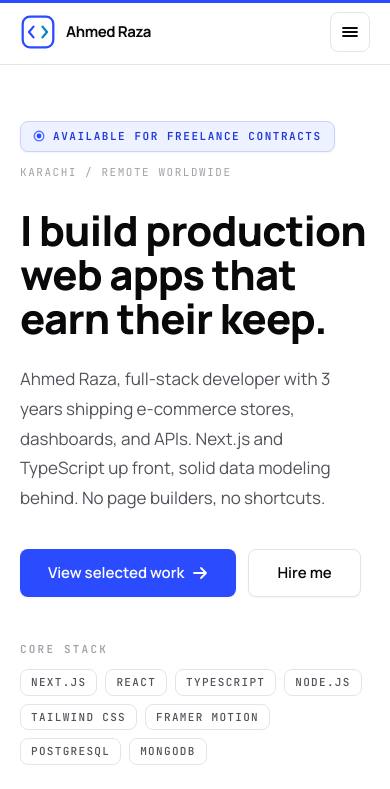
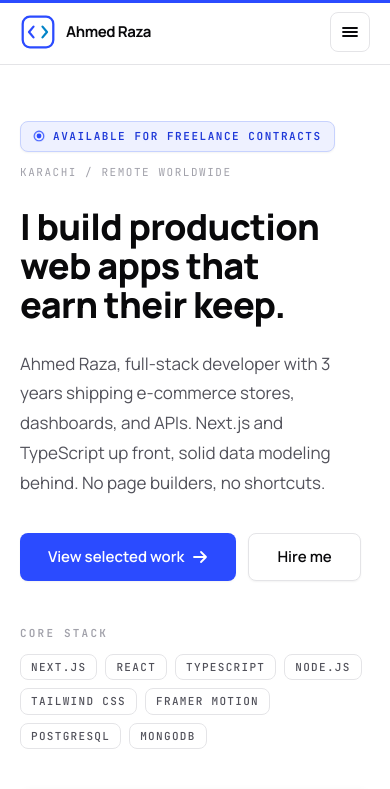
Before and after one commit to razakhan83/dev-portfolio, a Next.js app: page / in a window 390 px wide. Shown: the top 789 px of the page. Built offline with nearby package versions, Linux system fonts and the light colour scheme.

Commit message:
Fix mobile grid blowout: minmax(0,1fr) tracks + smaller hero on small screens

```diff
--- a/components/Hero.tsx
+++ b/components/Hero.tsx
@@ -21,7 +21,7 @@ function ArrowIcon() {
 export function Hero() {
   return (
     <section id="top" className="relative overflow-hidden">
-      <div className="mx-auto grid max-w-6xl gap-10 px-5 pb-16 pt-14 md:pt-20 lg:grid-cols-[1.05fr_0.95fr] lg:items-center lg:gap-14 lg:pb-24">
+      <div className="mx-auto grid max-w-6xl grid-cols-[minmax(0,1fr)] gap-10 px-5 pb-16 pt-14 md:pt-20 lg:grid-cols-[1.05fr_0.95fr] lg:items-center lg:gap-14 lg:pb-24">
         <motion.div variants={staggerParent} initial="hidden" animate="show">
           <motion.div variants={staggerChild} className="flex flex-wrap items-center gap-3">
             <span className="inline-flex items-center gap-2 rounded-md border border-brand-line bg-brand-soft px-3 py-1.5 font-mono text-[11px] font-semibold uppercase tracking-[0.14em] text-brand-deep shadow-xs">
@@ -35,7 +35,7 @@ export function Hero() {
 
           <motion.h1
             variants={staggerChild}
-            className="mt-7 text-[2.6rem] font-extrabold leading-[1.06] tracking-[-0.02em] md:text-6xl lg:text-[3.6rem]"
+            className="mt-7 text-balance text-4xl font-extrabold leading-[1.08] tracking-[-0.02em] sm:text-[2.6rem] sm:leading-[1.06] md:text-6xl lg:text-[3.6rem]"
           >
             I build production web apps that earn their keep.
           </motion.h1>
--- a/components/Projects.tsx
+++ b/components/Projects.tsx
@@ -38,7 +38,7 @@ function ProjectRow({ project, flip }: { project: Project; flip: boolean }) {
       initial="hidden"
       whileInView="show"
       viewport={revealViewport}
-      className="grid items-start gap-8 lg:grid-cols-[1.08fr_0.92fr] lg:gap-14"
+      className="grid grid-cols-[minmax(0,1fr)] items-start gap-8 lg:grid-cols-[1.08fr_0.92fr] lg:gap-14"
     >
       <div className={cn(flip && "lg:order-2")}>
         <ProjectShot
--- a/components/Services.tsx
+++ b/components/Services.tsx
@@ -23,7 +23,7 @@ export function Services() {
           initial="hidden"
           whileInView="show"
           viewport={revealViewport}
-          className="mt-12 grid gap-5 md:grid-cols-2"
+          className="mt-12 grid grid-cols-[minmax(0,1fr)] gap-5 md:grid-cols-2"
         >
           {services.map((s) => (
             <motion.div
```
Also changed, not shown: 1 other file (tests, documents, lock files or other folders).
